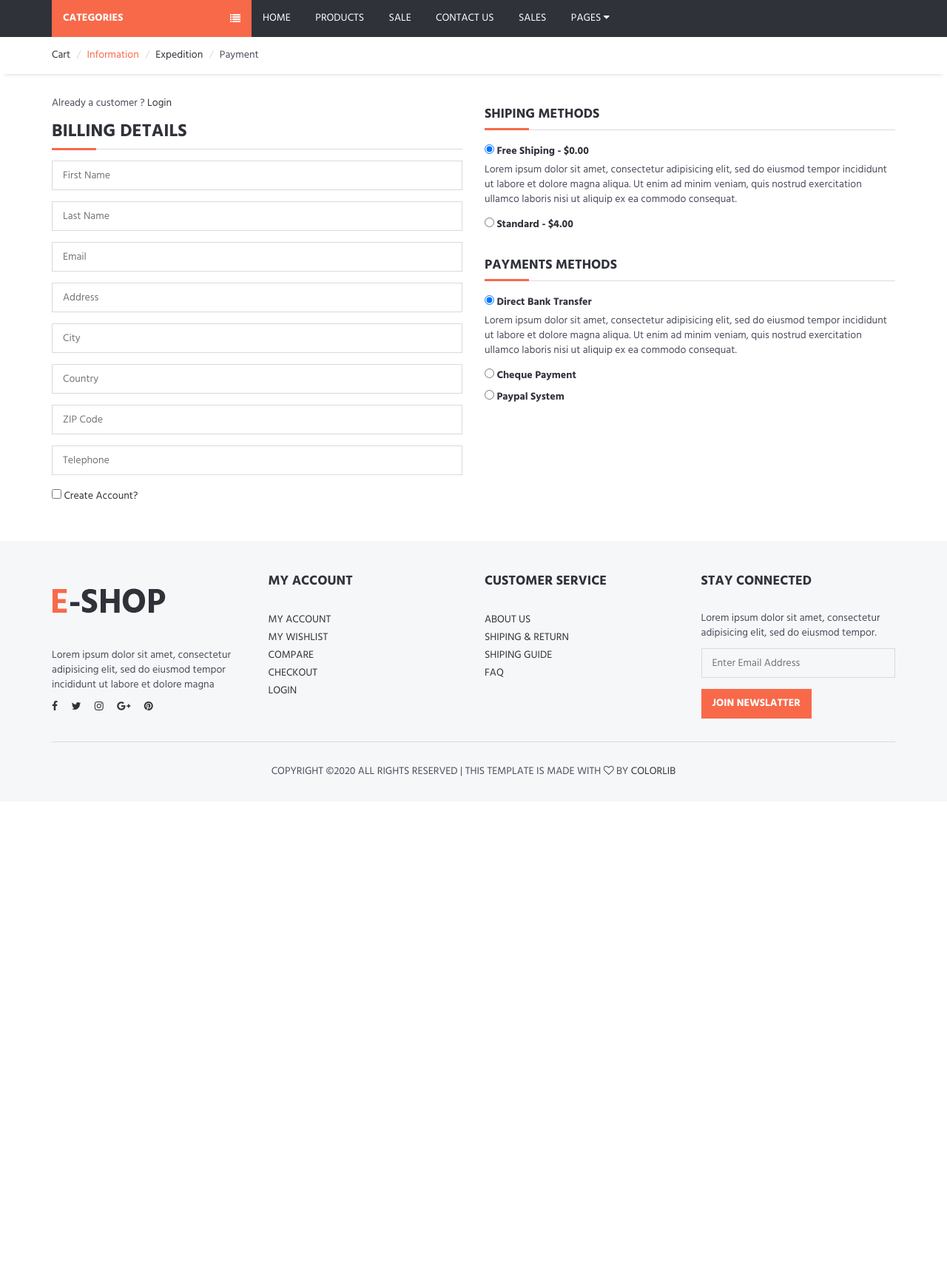
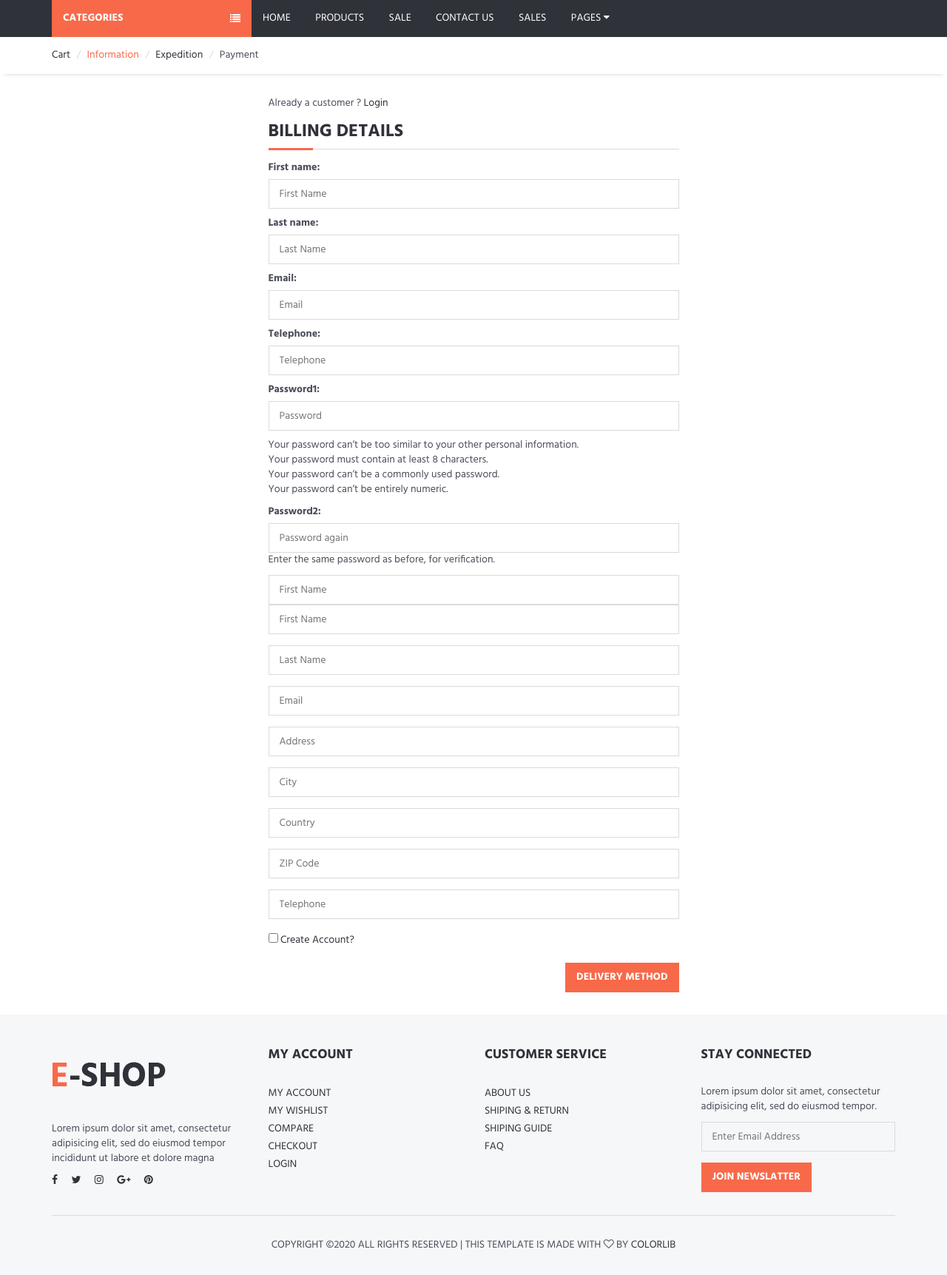
Before and after one commit to LaurinJ/eshop, a Django app: page /cart/address/ in a window 1280 px wide. Shown: the part 131-1854 px from the top of the page at 74% size. Before the commit the page ends 1180 px from the top, so only its background shows below. Run offline with Django 3.2, Linux system fonts and the light colour scheme; parts of the project's set-up code (start-up, migrations or seed data) failed here and were passed over; some libraries are stand-ins or nearby versions.

Commit message:
Delivery view and AddressForm

```diff
--- a/app/cart/forms.py
+++ b/app/cart/forms.py
@@ -1 +1,34 @@
 from django import forms
+from django.contrib.auth import password_validation
+from django.utils.translation import ugettext_lazy as _
+
+from .models import ShippingAddress
+
+
+
+class AddressForm(forms.ModelForm):
+
+    error_messages = {
+        'password_mismatch': _('The two password fields didn’t match.'),
+    }
+
+    first_name = forms.CharField(max_length=30, widget=forms.TextInput(attrs={'class': 'input ', 'placeholder': 'First Name'}))
+    last_name = forms.CharField(max_length=30, widget=forms.TextInput(attrs={'class': 'input ', 'placeholder': 'Last Name'}))
+    email = forms.EmailField(widget=forms.EmailInput(attrs={'class': 'input ', 'placeholder': 'Email'}))
+    telephone = forms.CharField(max_length=30, widget=forms.TextInput(attrs={'class': 'input ', 'placeholder': 'Telephone'}))
+    password1 = forms.CharField(
+        # label=_("Password"),
+        strip=False,
+        widget=forms.PasswordInput(attrs={'autocomplete': 'new-password', 'class': 'input ', 'placeholder': 'Password'}),
+        help_text=password_validation.password_validators_help_text_html(),
+    )
+    password2 = forms.CharField(
+        # label=_("Password confirmation"),
+        widget=forms.PasswordInput(attrs={'autocomplete': 'new-password','class': 'input ', 'placeholder': 'Password again'}),
+        strip=False,
+        help_text=_("Enter the same password as before, for verification."),
+    )
+
+    class Meta:
+        model = ShippingAddress
+        exclude = ['customer', 'order']
--- a/app/cart/views.py
+++ b/app/cart/views.py
@@ -5,6 +5,7 @@ import json
 from app.product.models import Category
 
 from .models import *
+from .forms import AddressForm
 
 def cart_detail(request):
 
@@ -45,22 +46,30 @@ def updateItem(request):
     return JsonResponse('ok', safe=False)
 
 def address(request):
-    return render(request, 'cart/customer_address.html')
+    form = AddressForm()
+    if request.method == 'POST':
+        print(request.POST)
+    return render(request, 'cart/customer_address.html', {'form':form})
 
 def send_method(request):
-    delivery = Category.objects.get(slug='zpusob-dopravy')
-    method = delivery.product_set.all()
+    method = Product.objects.filter(category__slug='zpusob-dopravy')
     if request.method == 'POST':
         shipping = request.POST['shipping']
-        product = Product.objects.get(id=shipping)
 
         customer = request.user.customer
         order, created = Order.objects.get_or_create(customer=customer, complete=False)
-        if method in order.orderitem_set.all():
-            pass
 
-        orderItem, created = OrderItem.objects.get_or_create(order=order, product=product)
+        item = order.orderitem_set.filter(product_id__in=[m.pk for m in method]).get()
+        if item:
+            if item.id == shipping:
+                return redirect('cart:detail')
+            else:
+                item.delete()
 
-        # return redirect("cart:detail")
-        print(request.POST['shipping'])
+        orderItem, created = OrderItem.objects.get_or_create(order=order, product_id=shipping)
+        orderItem.quantity = 1
+        orderItem.save()
+
+        return redirect('cart:detail')
+
     return render(request, 'cart/pay_delivery_method.html', {'method':method})
--- a/app/templates/cart/cart_detail.html
+++ b/app/templates/cart/cart_detail.html
@@ -9,8 +9,8 @@
         <div class="container">
             <ul class="breadcrumb">
                 <li class="active">Cart</li>
-{#                <li><a href="{% url 'cart:information' %}">Information</a></li>#}
-                <li><a href="#">Expedition</a></li>
+                <li><a href="{% url 'cart:address' %}">Information</a></li>
+                <li><a href="{% url 'cart:method' %}">Expedition</a></li>
                 <li>Payment</li>
             </ul>
         </div>
--- a/app/templates/cart/customer_address.html
+++ b/app/templates/cart/customer_address.html
@@ -21,15 +21,18 @@
         <div class="container">
 
             <div class="row">
-                <form id="checkout-form" class="clearfix">
-                    <div class="col-md-6">
+                <form id="checkout-form" class="clearfix" method="post">
+                    {% csrf_token %}
+                    <div class="col-md-6 col-md-offset-3">
                         <div class="billing-details">
                             <p>Already a customer ? <a href="#">Login</a></p>
                             <div class="section-title">
                                 <h3 class="title">Billing Details</h3>
                             </div>
+                            {{ form.as_p }}
                             <div class="form-group">
                                 <input class="input" type="text" name="first-name" placeholder="First Name">
+                                {{ form.first_name }}
                             </div>
                             <div class="form-group">
                                 <input class="input" type="text" name="last-name" placeholder="Last Name">
@@ -54,7 +57,7 @@
                             </div>
                             <div class="form-group">
                                 <div class="input-checkbox">
-                                    <input type="checkbox" id="register">
+                                    <input type="checkbox" id="register" value="True">
                                     <label class="font-weak" for="register">Create Account?</label>
                                     <div class="caption">
                                         <p>Lorem ipsum dolor sit amet, consectetur adipisicing elit, sed do eiusmod
@@ -62,74 +65,17 @@
                                         <p>
                                             <input class="input" type="password" name="password"
                                                    placeholder="Enter Your Password">
+                                        <div class="form-group">
+                                            {{ form.password1 }}
+                                        </div>
+                                        <div class="form-group">
+                                            {{ form.password2 }}
+                                        </div>
                                     </div>
                                 </div>
                             </div>
                         </div>
-                    </div>
-
-                    <div class="col-md-6">
-                        <div class="shiping-methods">
-                            <div class="section-title">
-                                <h4 class="title">Shiping Methods</h4>
-                            </div>
-                            <div class="input-checkbox">
-                                <input type="radio" name="shipping" id="shipping-1" checked>
-                                <label for="shipping-1">Free Shiping - $0.00</label>
-                                <div class="caption">
-                                    <p>Lorem ipsum dolor sit amet, consectetur adipisicing elit, sed do eiusmod tempor
-                                        incididunt ut labore et dolore magna aliqua. Ut enim ad minim veniam, quis
-                                        nostrud exercitation ullamco laboris nisi ut aliquip ex ea commodo consequat.
-                                    <p>
-                                </div>
-                            </div>
-                            <div class="input-checkbox">
-                                <input type="radio" name="shipping" id="shipping-2">
-                                <label for="shipping-2">Standard - $4.00</label>
-                                <div class="caption">
-                                    <p>Lorem ipsum dolor sit amet, consectetur adipisicing elit, sed do eiusmod tempor
-                                        incididunt ut labore et dolore magna aliqua. Ut enim ad minim veniam, quis
-                                        nostrud exercitation ullamco laboris nisi ut aliquip ex ea commodo consequat.
-                                    <p>
-                                </div>
-                            </div>
-                        </div>
-
-                        <div class="payments-methods">
-                            <div class="section-title">
-                                <h4 class="title">Payments Methods</h4>
-                            </div>
-                            <div class="input-checkbox">
-                                <input type="radio" name="payments" id="payments-1" checked>
-                                <label for="payments-1">Direct Bank Transfer</label>
-                                <div class="caption">
-                                    <p>Lorem ipsum dolor sit amet, consectetur adipisicing elit, sed do eiusmod tempor
-                                        incididunt ut labore et dolore magna aliqua. Ut enim ad minim veniam, quis
-                                        nostrud exercitation ullamco laboris nisi ut aliquip ex ea commodo consequat.
-                                    <p>
-                                </div>
-                            </div>
-                            <div class="input-checkbox">
-                                <input type="radio" name="payments" id="payments-2">
-                                <label for="payments-2">Cheque Payment</label>
-                                <div class="caption">
-                                    <p>Lorem ipsum dolor sit amet, consectetur adipisicing elit, sed do eiusmod tempor
-                                        incididunt ut labore et dolore magna aliqua. Ut enim ad minim veniam, quis
-                                        nostrud exercitation ullamco laboris nisi ut aliquip ex ea commodo consequat.
-                                    <p>
-                                </div>
-                            </div>
-                            <div class="input-checkbox">
-                                <input type="radio" name="payments" id="payments-3">
-                                <label for="payments-3">Paypal System</label>
-                                <div class="caption">
-                                    <p>Lorem ipsum dolor sit amet, consectetur adipisicing elit, sed do eiusmod tempor
-                                        incididunt ut labore et dolore magna aliqua. Ut enim ad minim veniam, quis
-                                        nostrud exercitation ullamco laboris nisi ut aliquip ex ea commodo consequat.
-                                    <p>
-                                </div>
-                            </div>
-                        </div>
+                        <button type="submit" class="pull-right primary-btn">Delivery method</button>
                     </div>
                 </form>
             </div>
```
